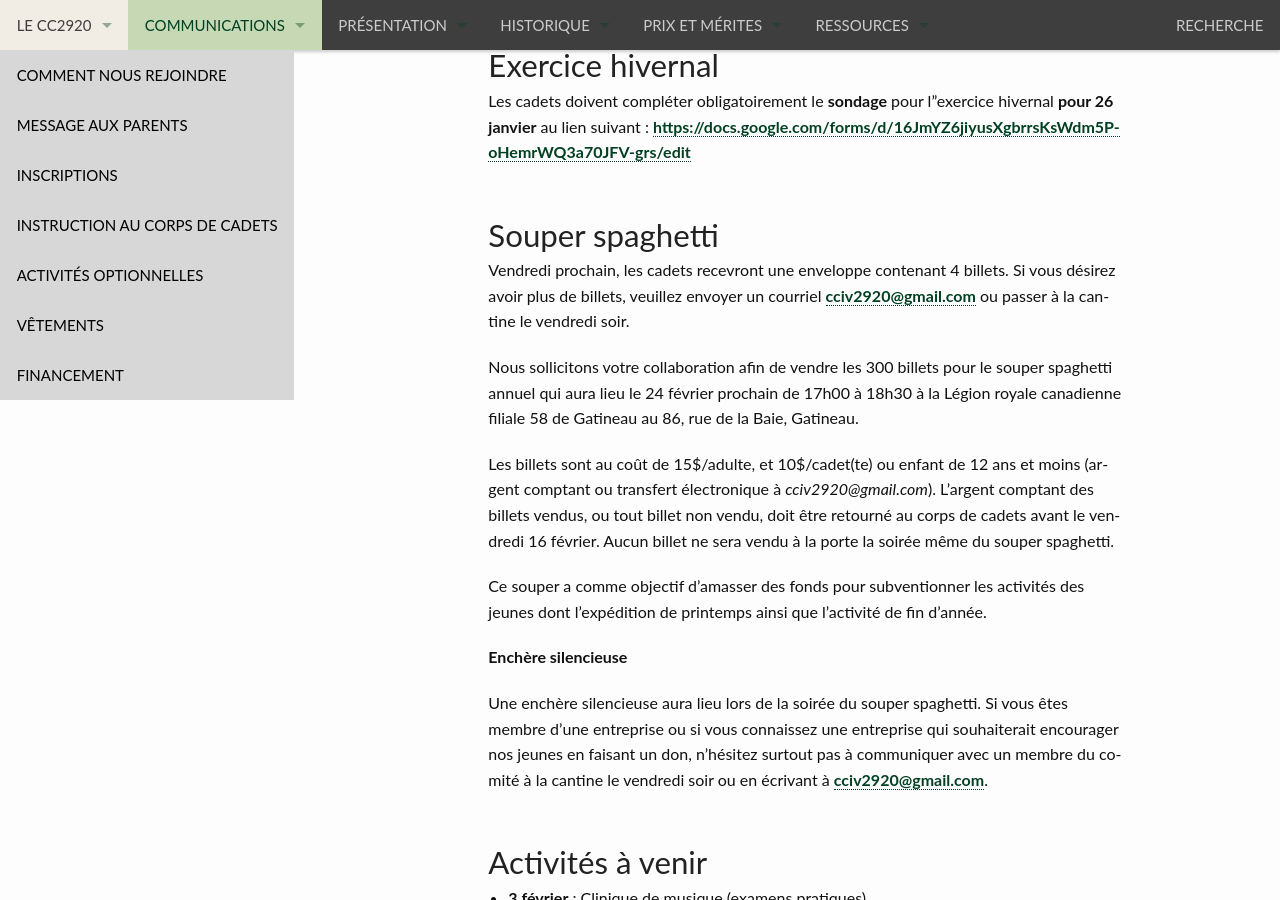
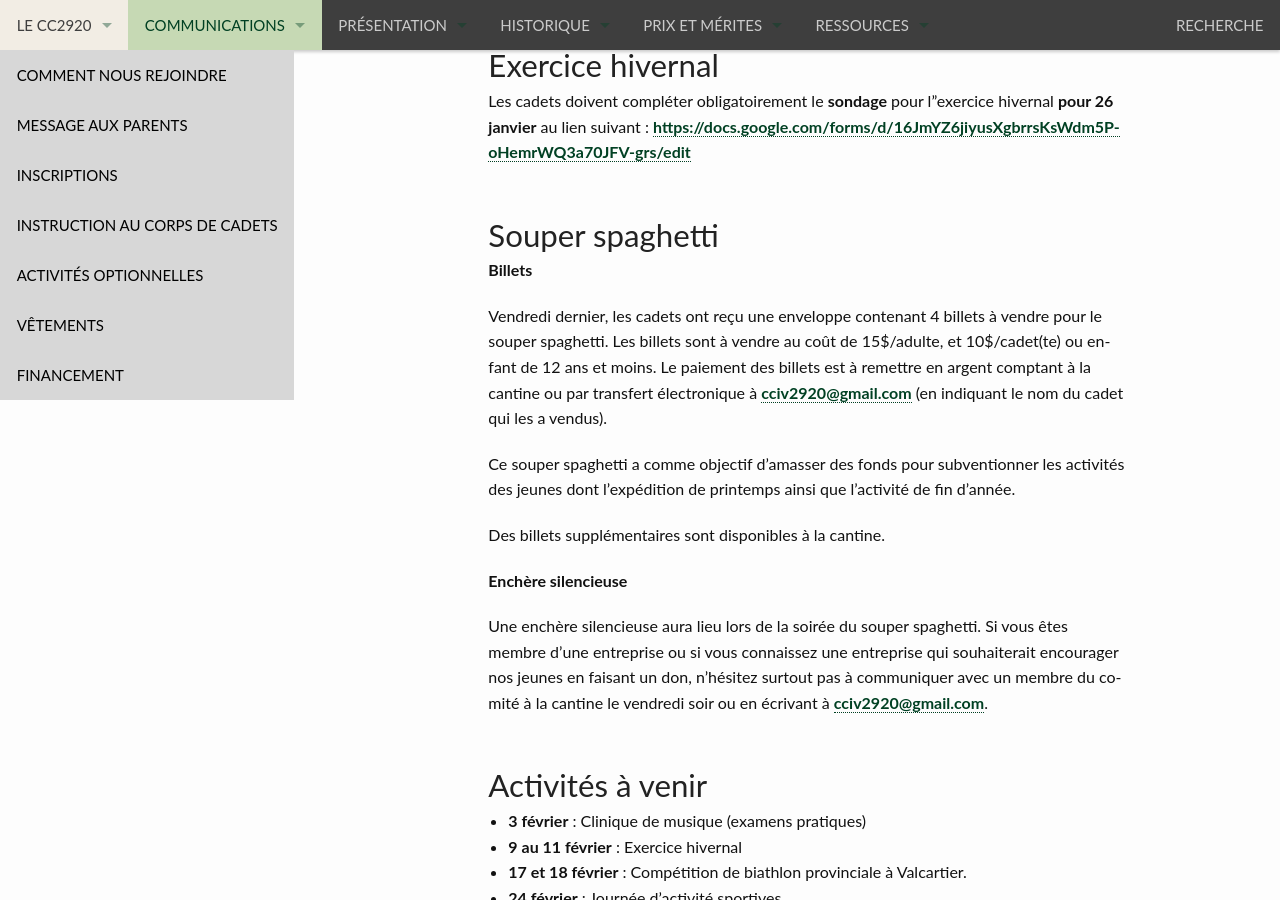
Before and after one commit to CC2920/web, a Jekyll site: the page built from _communications/messages.md, in a window 1280 px wide and 900 px high, scrolled down 842 px. Built offline with Jekyll 4.4.1, drawn with Linux system fonts in a browser that asks for light colours.

Commit message:
Update souper spaghetti

```diff
--- a/_communications/messages.md
+++ b/_communications/messages.md
@@ -26,13 +26,13 @@ Les cadets doivent compléter obligatoirement le **sondage** pour l"exercice hiv
 
 ## Souper spaghetti
 
-Vendredi prochain, les cadets recevront une enveloppe contenant 4 billets. Si vous désirez avoir plus de billets, veuillez envoyer un courriel <cciv2920@gmail.com> ou passer à la cantine le vendredi soir.
+**Billets**
 
-Nous sollicitons votre collaboration afin de vendre les 300 billets pour le souper spaghetti annuel qui aura lieu le 24 février prochain de 17h00 à 18h30 à la Légion royale canadienne filiale 58 de Gatineau au 86, rue de la Baie, Gatineau.
+Vendredi dernier, les cadets ont reçu une enveloppe contenant 4 billets à vendre pour le souper spaghetti. Les billets sont à vendre au coût de 15$/adulte, et 10$/cadet(te) ou enfant de 12 ans et moins. Le paiement des billets est à remettre en argent comptant à la cantine ou par transfert électronique à <cciv2920@gmail.com> (en indiquant le nom du cadet qui les a vendus).
 
-Les billets sont au coût de 15$/adulte, et 10$/cadet(te) ou enfant de 12 ans et moins (argent comptant ou transfert électronique à *cciv2920@gmail.com*). L’argent comptant des billets vendus, ou tout billet non vendu, doit être retourné au corps de cadets avant le vendredi 16 février. Aucun billet ne sera vendu à la porte la soirée même du souper spaghetti.
+Ce souper spaghetti a comme objectif d’amasser des fonds pour subventionner les activités des jeunes dont l’expédition de printemps ainsi que l’activité de fin d’année.
 
-Ce souper a comme objectif d’amasser des fonds pour subventionner les activités des jeunes dont l’expédition de printemps ainsi que l’activité de fin d’année.
+Des billets supplémentaires sont disponibles à la cantine.
 
 **Enchère silencieuse**
 
```
